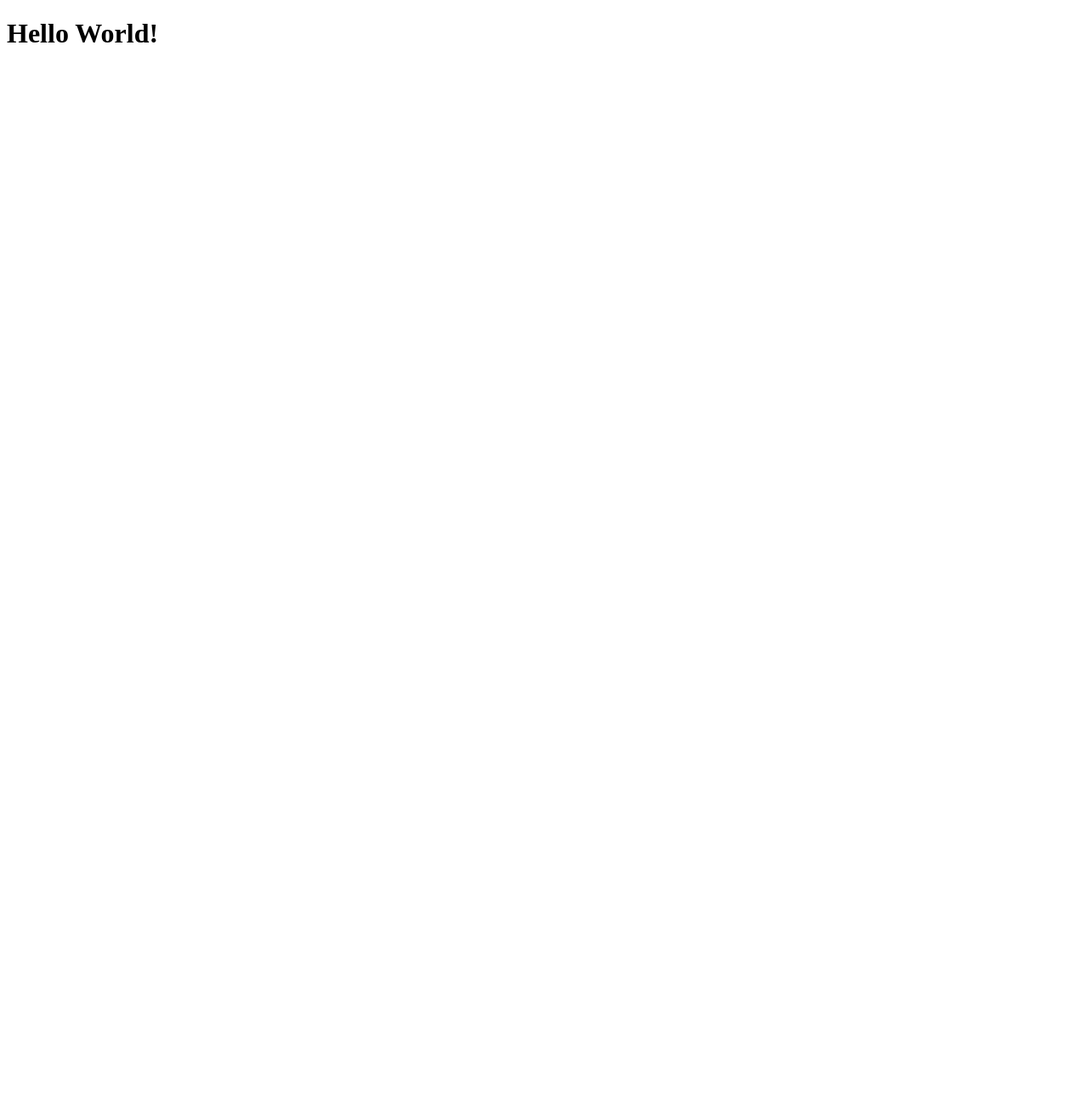
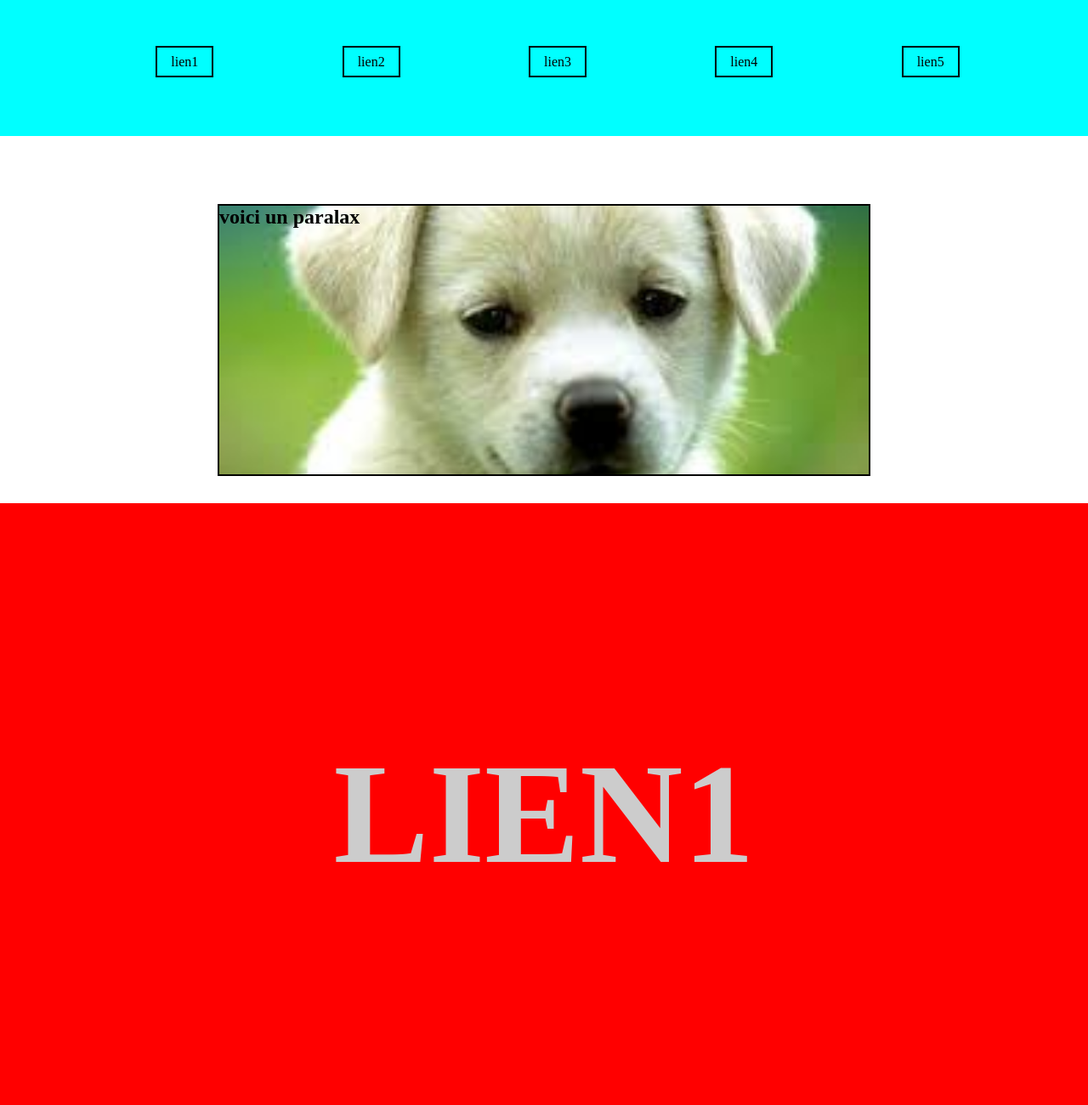
Before and after one commit to DOTG29/paralax_scroll_spy, a website: page index.html in a window 1280 px wide. Shown: the top 1300 px of the page at 85% size. Before the commit the page ends 800 px from the top, so only its background shows below. Drawn offline with Linux system fonts and the light colour scheme.

Commit message:
devoir finit

```diff
--- a/index.html
+++ b/index.html
@@ -4,12 +4,30 @@
     <meta charset="UTF-8">
     <link rel="icon" type="image/svg+xml" href="/vite.svg">
     <meta name="viewport" content="width=device-width, initial-scale=1.0">
-    <!-- link css here only when ccs is not imported in js yet -->
-    <!-- <link rel="stylesheet" href="/css/style.css"> -->
+    <link rel="stylesheet" href="style.css">
     <title>Hello</title>
   </head>
   <body>
-    <h1>Hello World!</h1>
-    <!-- <script src="./js/app.js" type="module"></script> -->
+    <header>
+      <nav>
+        <ul>
+          <li><a href="#lien1">lien1</a></li>
+          <li><a href="#lien2">lien2</a></li>
+          <li><a href="#lien3">lien3</a></li>
+          <li><a href="#lien4">lien4</a></li>
+          <li><a href="#lien5">lien5</a></li>
+        </ul>
+      </nav>
+    </header>
+    <div class="paralax">
+      <h2>voici un paralax</h2>
+    </div>
+    <section id="lien1"><h2>lien1</h2></section>
+    <section id="lien2"><h2>lien2</h2></section>
+    <section id="lien3"><h2>lien3</h2></section>
+    <section id="lien4"><h2>lien4</h2></section>
+    <section id="lien5"><h2>lien5</h2></section>
+
+    <script src="app.js" type="module"></script>
   </body>
 </html>
--- /dev/null
+++ b/style.css
@@ -0,0 +1,85 @@
+*{
+    margin: 0;
+    padding: 0;
+    box-sizing: border-box;
+    scroll-behavior: smooth;
+    text-decoration: none;
+}
+
+body {
+    display: flex;
+    justify-content: center;
+    align-items: center;
+    flex-direction: column;
+}
+
+header {
+    position: fixed;
+    top: 0;
+    left: 0;
+    right: 0;
+    z-index: 1000;
+    width: 100%;
+    height: 10rem;
+    padding: 2rem;
+    background-color: aqua;
+}
+
+header nav {
+    width: 100%;
+    margin-top: 2rem;
+}
+
+nav ul {
+    display: flex;
+    flex-direction: row;
+    justify-content: space-evenly;
+}
+
+ul li {
+    margin-left: 2rem;
+    list-style: none;
+}
+
+li a {
+    color: black;
+    border: 2px solid black;
+    padding: 0.5rem 1rem;
+}
+
+li a:hover {
+    background-color: black;
+    color: aqua;
+}
+
+
+.paralax {
+    margin-top: 15rem;
+    margin-bottom: 2rem;
+    width: 60%;
+    height: 20rem;
+    border: 2px solid black;
+    background-image: url("IMG/chien.jpg");
+    background-attachment: fixed;
+    background-position: center;
+    background-repeat: no-repeat;
+    background-size: cover;
+}
+
+section {
+    width: 100%;
+    min-height: 100vh;
+    display: flex;
+    justify-content: center;
+    align-items: center;
+    font-size: 7rem;
+    color: #ccc;
+    background: blue;
+    font-weight: bolder;
+    padding-bottom: 70px;
+    text-transform: uppercase;
+}
+
+section:nth-child(odd) {
+    background: red;
+}
```
Also changed, not shown: IMG/chien.jpg (added), app.js (added).
